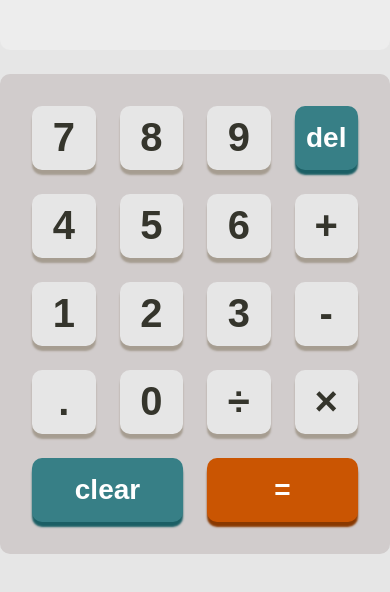
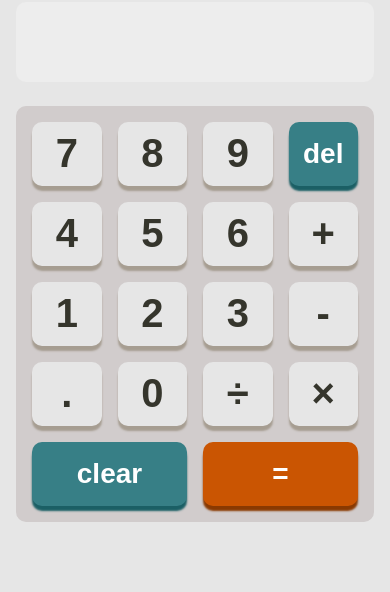
Before and after one commit to aapujji/calculator-app, a plain HTML site: page index.html in a window 390 px wide. Shown: the part 202-794 px from the top of the page. Drawn offline with Linux system fonts and the light colour scheme.

Commit message:
add some basic responsive styling (#5)

```diff
--- a/css/styles.css
+++ b/css/styles.css
@@ -122,3 +122,22 @@ button {
 #buttons > button.long {
     flex-basis: calc(50% - 0.75rem);
 }
+
+@media (max-width: 540px) {
+    #calculator {
+        padding: 1rem;
+    }
+
+    #buttons {
+        gap: 1rem;
+        padding: 1rem;
+    }
+
+    #buttons > button {
+        flex-basis: calc(25% - 0.75rem);
+    }
+
+    #buttons > button.long {
+        flex-basis: calc(50% - 0.5rem);
+    }
+}
```
